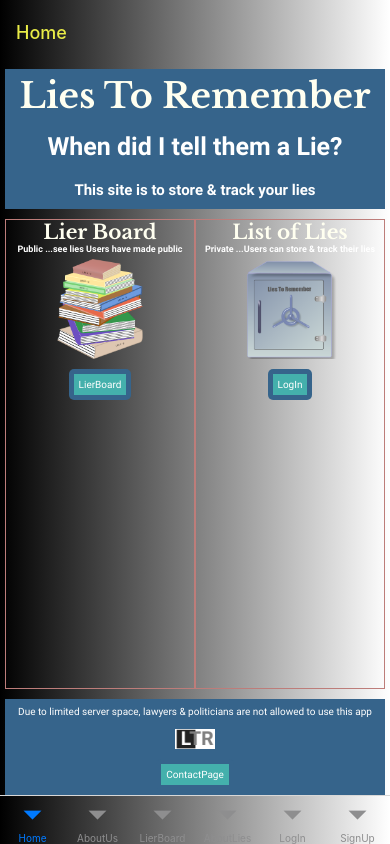
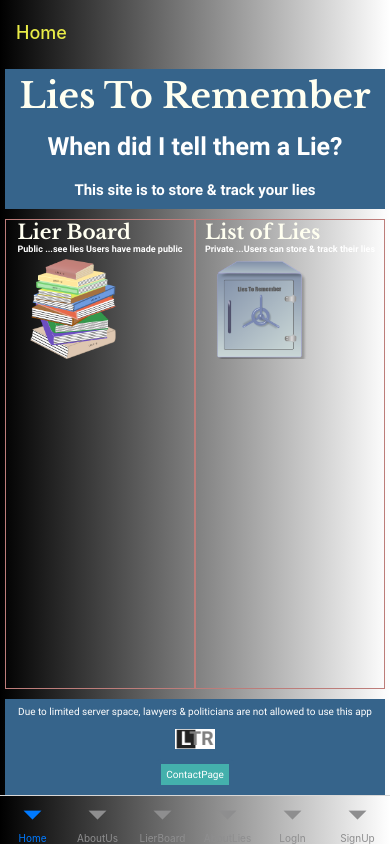
Before and after one commit to psteingh/LTRapp, a React Native app: screen /Home in a window 390 px wide. Built offline with nearby package versions, Linux system fonts and the light colour scheme.

Commit message:
ltrapp05201100

```diff
--- a/constants/HomeMidUseNav.js
+++ b/constants/HomeMidUseNav.js
@@ -2,12 +2,13 @@ import { View, Pressable, StyleSheet } from 'react-native';
 
 import { useNavigation } from '@react-navigation/native';
 
-function HomeMidUseNav({screenName}) {
+function HomeMidUseNav({screenName, children}) {
     const navigation = useNavigation();
     return (
         <View>
         <Pressable
             onPress={() => navigation.navigate(screenName)}>
+        <View>{children}</View>
         </Pressable>
         </View>
     );
--- a/home/homemid.js
+++ b/home/homemid.js
@@ -3,33 +3,31 @@ import { View, Text, Image, StyleSheet } from 'react-native';
 import Colors from '../constants/colors';
 
 import HomeMidUseNav from '../constants/HomeMidUseNav';
-import ButtonUseNav from './ButtonUseNav';
 
 function HomeMid() {
     return (
         <View style={styles.homeMidContainer}>
 
             <View style={styles.homeMidChildContainer}>
-            <View>
-            <HomeMidUseNav screenName='LierBoard'/>
+            <HomeMidUseNav screenName='LierBoard'>
             <Text style={styles.homeMidTitle}>Lier Board</Text>
-            </View>
             <Text style={styles.homeMidDescription}>
             Public ...see lies Users have made public</Text>
             <Image
                 style={styles.homeMidImage}
                 source={require('../assets/images/ltrcatalog.png')} />
-            <ButtonUseNav screenName='LierBoard' />
+            </HomeMidUseNav>
             </View>
 
             <View style={styles.homeMidChildContainer}>
+            <HomeMidUseNav screenName='LogIn'>
             <Text style={styles.homeMidTitle}>List of Lies</Text>
             <Text style={styles.homeMidDescription}>
             Private ...Users can store & track their lies</Text>
             <Image
                 style={styles.homeMidImage}
                 source={require('../assets/images/ltrvault.png')} />
-            <ButtonUseNav screenName='LogIn' />
+            </HomeMidUseNav>
             </View>
         </View>
     );
```
